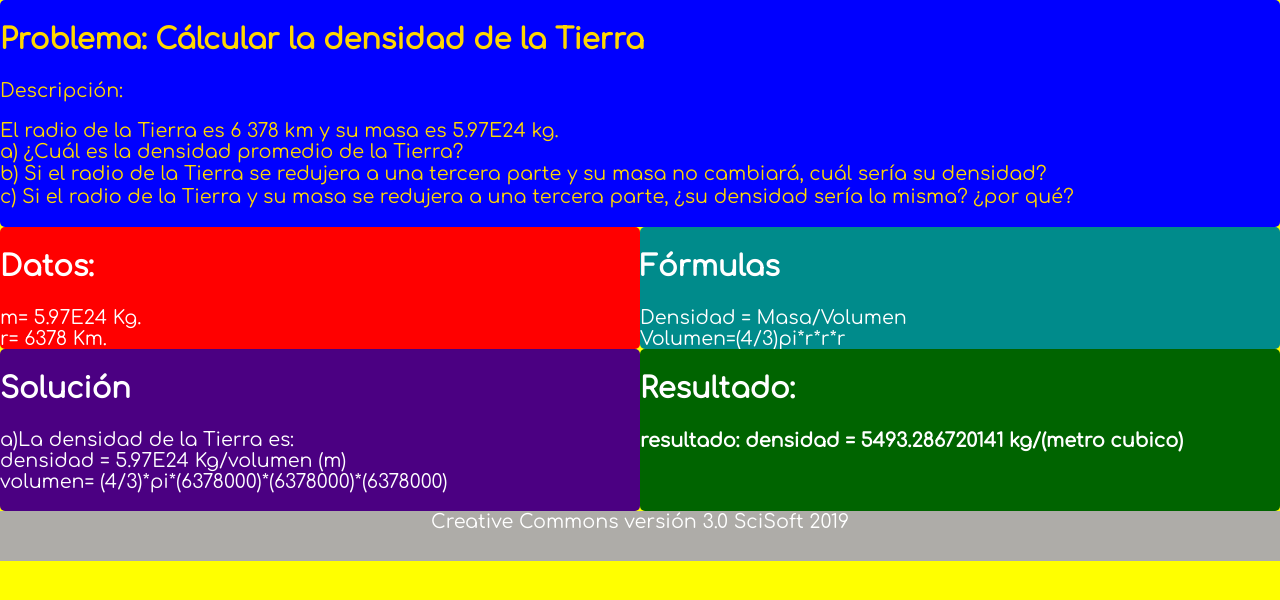
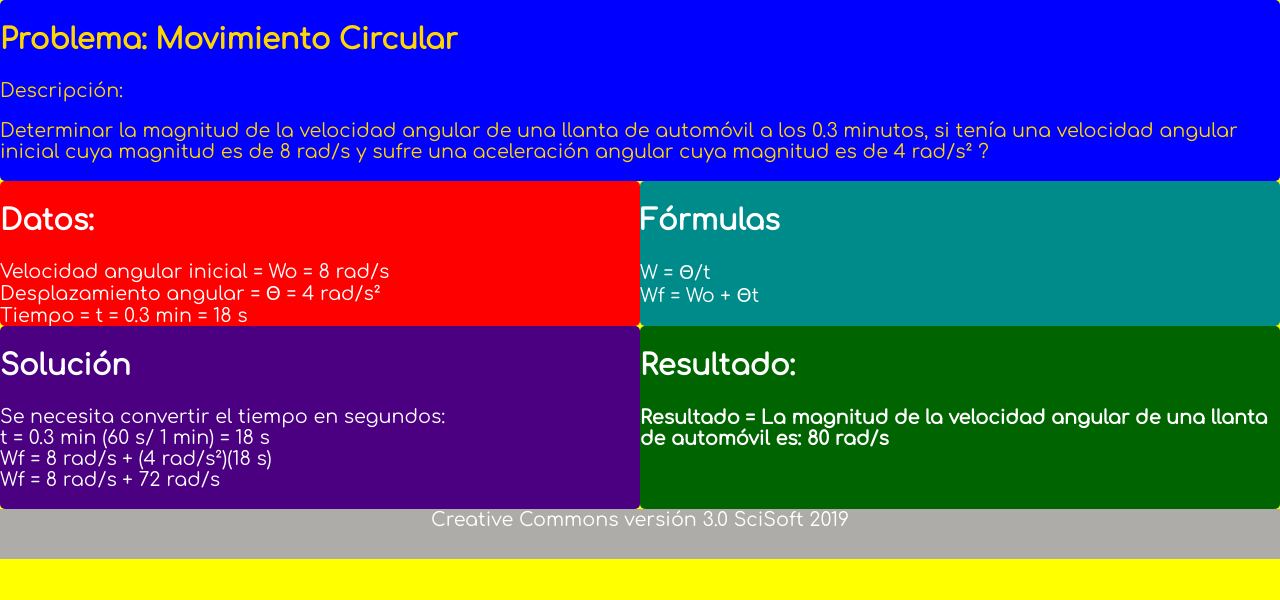
Before and after one commit to Kenovinxx/appPhp7, a PHP site: page / in a window 1280 px wide. Shown: the part 50-650 px from the top of the page. Run offline with PHP 8.4, Linux system fonts and the light colour scheme; some web fonts are replaced.

Commit message:
Update index.php

```diff
--- a/index.php
+++ b/index.php
@@ -22,45 +22,41 @@
     </header>
 <section id="contenedor">
 <section  class="problema">
-  <h2>Problema: Cálcular la densidad de la Tierra</h2>
+  <h2>Problema: Movimiento Circular</h2>
   <p>Descripción:</p>
-  <p>El radio de la Tierra es 6 378 km y su masa es 5.97E24 kg. <br>
-a) ¿Cuál es la densidad promedio de la Tierra?<br>
-b) Si el radio de la Tierra se redujera a una tercera parte y su masa no cambiará, cuál serı́a su densidad?<br>
-c) Si el radio de la Tierra y su masa se redujera a una
-tercera parte, ¿su densidad serı́a la misma? ¿por qué?</p>
+  <p>Determinar la magnitud de la velocidad angular de una llanta de automóvil a los 0.3 minutos, si tenía una velocidad angular inicial cuya magnitud es de 8 rad/s y sufre una aceleración angular cuya magnitud es de 4 rad/s² ?</p>
 </section>
 <section class="formulas">
 <h2>Fórmulas</h2>
-    Densidad = Masa/Volumen<br>
-    Volumen=(4/3)pi*r*r*r
+    W = Θ/t <br>
+    Wf = Wo + Θt
 </section>
 <section class="datos">
 <h2>Datos:</h2>
-   m= 5.97E24 Kg. <br>
-   r= 6378 Km.
+    Velocidad angular inicial = Wo = 8 rad/s<br>
+    Desplazamiento angular = Θ = 4 rad/s²<br>
+    Tiempo = t = 0.3 min = 18 s
 </section>
 <section class="calculos">
 <h2>Solución</h2>
-   <p>a)La densidad de la Tierra es:<br>
-    densidad = 5.97E24 Kg/volumen (m) <br>
-    volumen= (4/3)*pi*(6378000)*(6378000)*(6378000)</p>
+   <p>Se necesita convertir el tiempo en segundos:<br>
+    t = 0.3 min (60 s/ 1 min) = 18 s <br>
+    Wf = 8 rad/s + (4 rad/s²)(18 s) <br>
+    Wf = 8 rad/s + 72 rad/s</p>
 </section>
 <?php
-     function calcula_densidad(){
-        $PI=3.141592;
-        $masa= 5.97E24;
-        $radio= 6378e3;
-        $volumen= (4/3)*$PI*$radio*$radio*$radio;
-        $densidad= $masa/$volumen;
-        return $densidad;
+     function calcula(){
+        $W=8;
+        $O=72;
+        $res=$W+$O;
+        return $res;
      }
 ?>
 <section class="resultado">
 <h2>Resultado:</h2>
 <div id="resultadoA"></div>
 <?php
- print "<h1> resultado: densidad = ".calcula_densidad(). " kg/(metro cubico)</h1>";
+ print "<h1> Resultado = La magnitud de la velocidad angular de una llanta de automóvil es: ".calcula(). " rad/s</h1>";
 ?>
 </section>
 </section>
```
